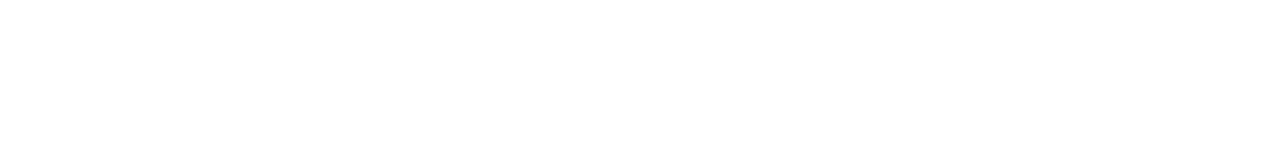
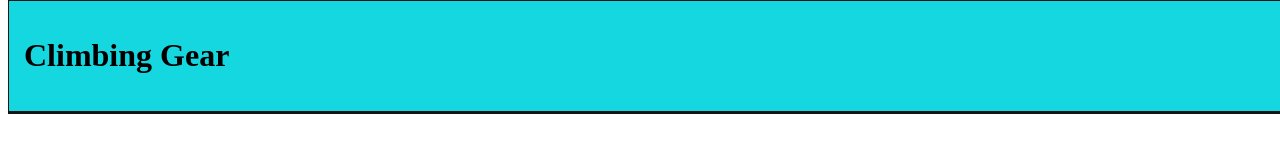
Before and after one commit to IvoPivoT/Climbing-Website, a plain HTML site: page Climbing_Website_P1.html in a window 1280 px wide. Drawn offline with Linux system fonts and the light colour scheme.

Commit message:
Update Climbing_Website_P1.html

```diff
--- a/Climbing_Website_P1.html
+++ b/Climbing_Website_P1.html
@@ -5,12 +5,18 @@
         <title>Climbing Website</title>
         <style>
 
-        #top_menu {
+         #top_menu {
 
             margin: auto;
-            border: 1px rgb(20,20,20);
-            border-bottom: 3px rgb(20, 20, 20);
+            border: 1px solid rgb(20,20,20);
+            border-bottom: 3px solid rgb(20, 20, 20);
             padding:  15px;
+            position: fixed;
+            top: 0px;
+            width: 100%;
+            background-color: rgb(21,215,223);
+            width: 100%;
+
 
         }
 
@@ -18,7 +24,13 @@
         </style>
     </head>
     <body>
-        <div id=top_menu></div>
+        <div id="top_menu">
+
+        <h1 id="main_title">Climbing Gear</h1>
+
+
+
+       </div>
 
 
     </body>
```
